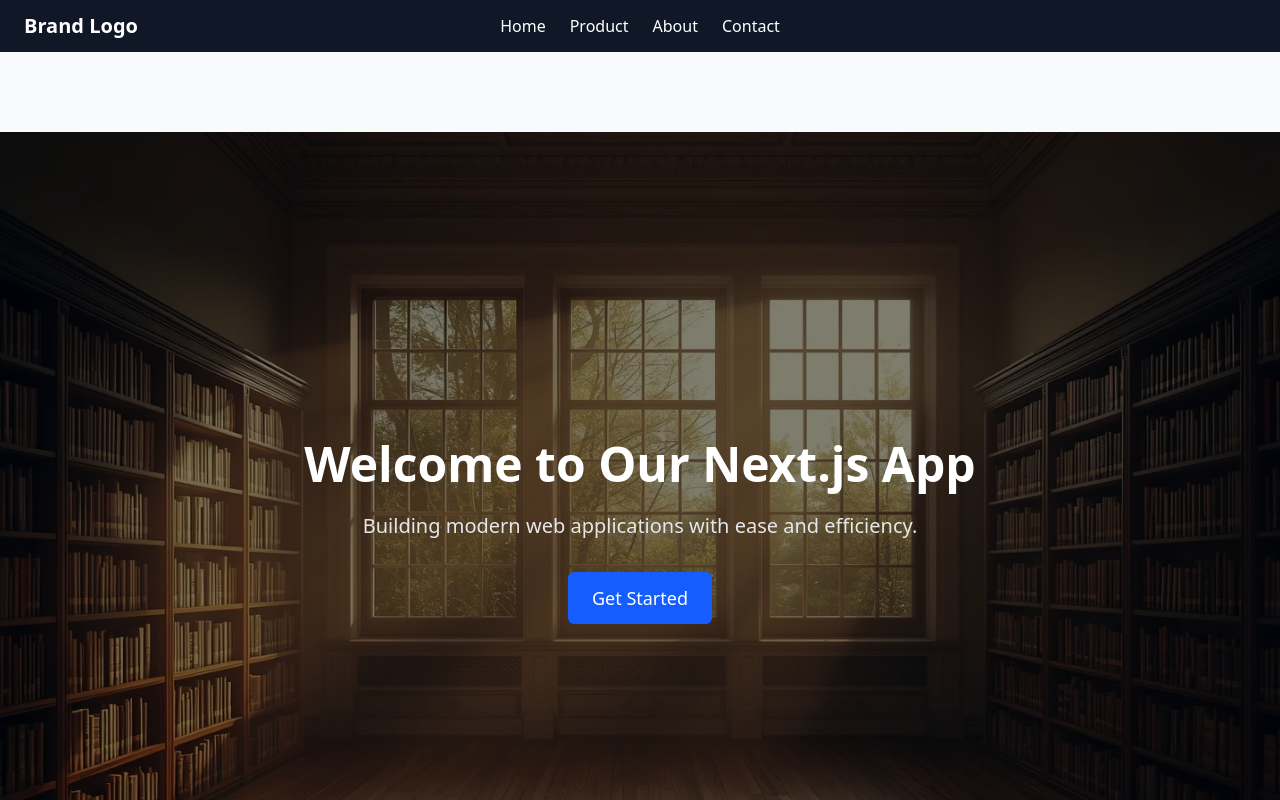
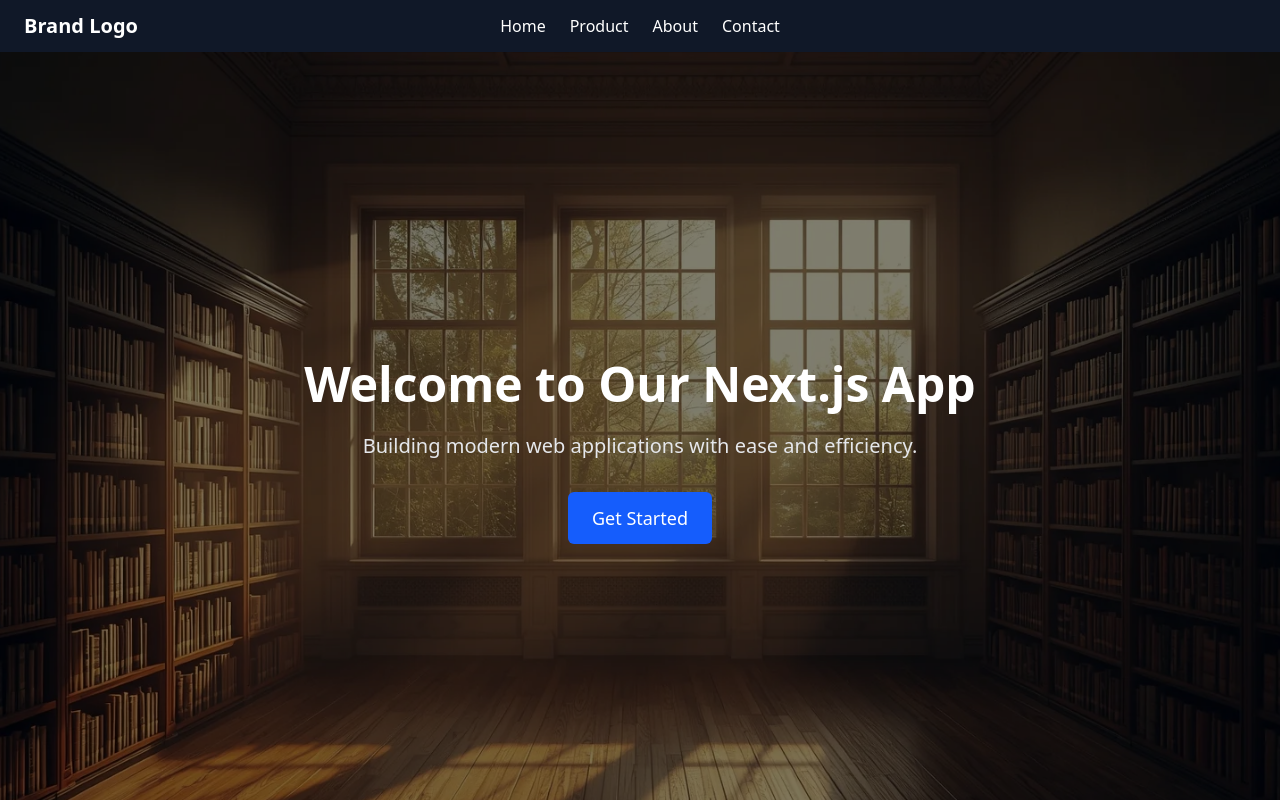
Before and after one commit to yanas-logs/litebase, a Next.js app in the folder nextjs/: page / in a window 1280 px wide. Shown: the top 800 px of the page. Built offline with nearby package versions, Linux system fonts and the light colour scheme.

Commit message:
refactor: page(app) padding

```diff
--- a/nextjs/src/app/page.tsx
+++ b/nextjs/src/app/page.tsx
@@ -4,7 +4,7 @@ import Hero from "./components/sections/Hero";
 
 export default function Page() {
   return (
-    <section className="w-full text-center py-20">
+    <section className="w-full text-center">
       <Hero />
     </section>
   );
```
